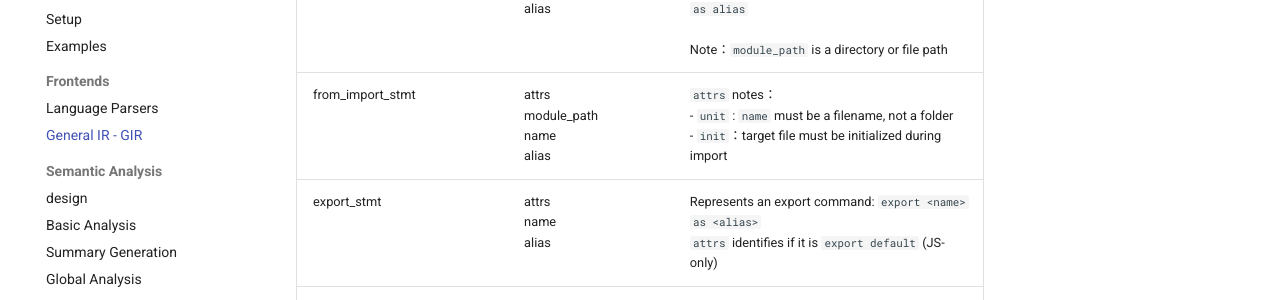
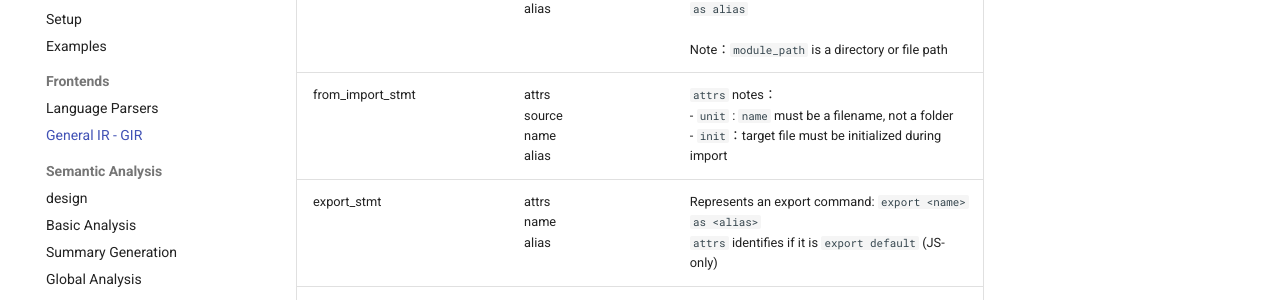
Before and after one commit to yang-guangliang/lian, an MkDocs documentation site: the page built from docs/en/gir.md, in a window 1280 px wide and 900 px high, scrolled down 490 px. Shown: the part 152-452 px from the top of the window. Built offline with MkDocs 1.6.1 and Material for MkDocs 9.7.7, drawn with Linux system fonts in a browser that asks for light colours; comment, search, counter and statistics services are not loaded.

Commit message:
update docs/en/gir.md.
Signed-off-by: 杨广亮 <yanggl@fudan.edu.cn>

```diff
--- a/docs/en/gir.md
+++ b/docs/en/gir.md
@@ -7,7 +7,7 @@ This page describes our self-developed universal intermediate language. Compared
 | comment_stmt                  | data                                                         |                                                              |
 | package_stmt                  | name                                                         | Represents a package declaration statement, formatted as `package name` |
 | import_stmt                   | attrs<br>module_path<br>alias                                | Represents an import statement, formatted as `import module_path` or `import module_path as alias` <br><br/>Note：`module_path` is a directory or file path |
-| from_import_stmt              | attrs<br>module_path<br>name<br>alias                        | `attrs` notes： <br/>- `unit` : `name` must be a filename, not a folder<br>- `init`：target file must be initialized during import |
+| from_import_stmt              | attrs<br>source<br>name<br>alias                        | `attrs` notes： <br/>- `unit` : `name` must be a filename, not a folder<br>- `init`：target file must be initialized during import |
 | export_stmt                   | attrs<br>name<br>alias                                       | Represents an export command: `export <name> as <alias>`<br/>`attrs` identifies if it is `export default` (JS-only) |
 | from_export_stmt              | attrs<br>module_path<br>name<br>alias                        |                                                              |
 | require_stmt                  | target<br>name                                               | Represents a require statement: `target = require(name)`<br/>(PHP-only) |
```
